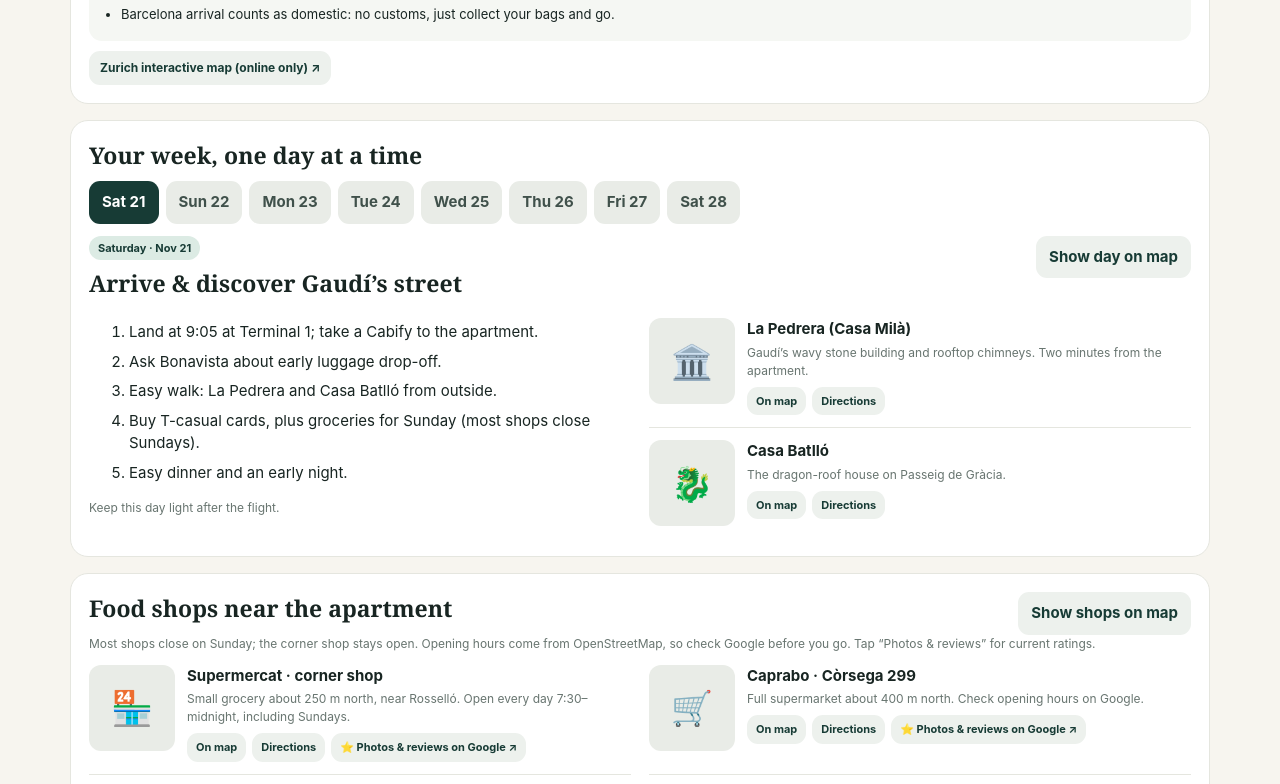
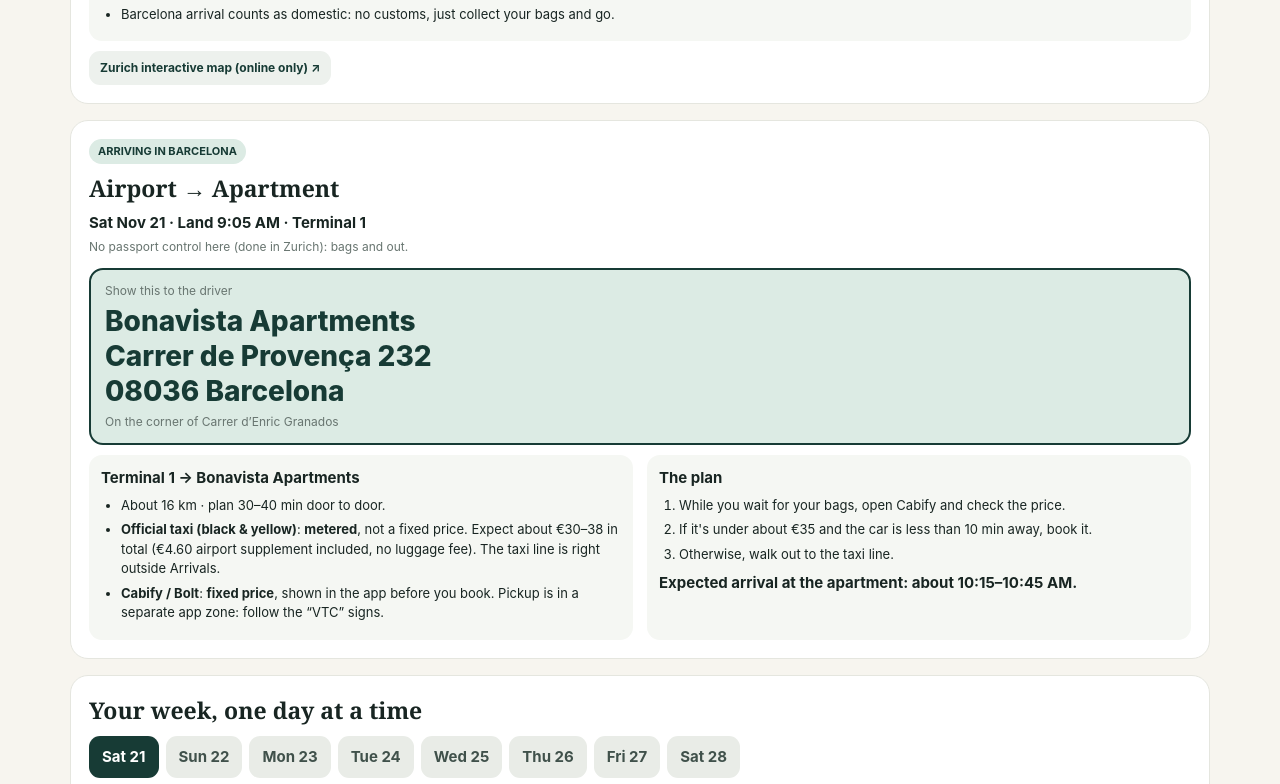
Before and after one commit to testtesr855-cpu/-barcelona-companion, a plain HTML site: page index.html in a window 1280 px wide. Shown: the part 2941-3725 px from the top of the page. Drawn offline with Linux system fonts and the light colour scheme; no server answers.

Commit message:
v3.0: Airport → Apartment card (English / Español)
Taxi vs Cabify/Bolt guidance, decision plan and the apartment address
in big text to show the driver.

Co-Authored-By: Claude Opus 5.5 <noreply@anthropic.com>

```diff
--- a/index.html
+++ b/index.html
@@ -744,6 +744,11 @@ body.gopen .topgrid,body.gopen .columns,body.gopen .daygrid{grid-template-column
 .zsteps,.ztips{margin:6px 0 0;padding-left:20px;font-size:13px}.zsteps li,.ztips li{margin:5px 0}
 /* English / Español: every text comes as a lang="en" + lang="es" pair; only the chosen one shows */
 html[data-lang="en"] [lang="es"],html[data-lang="es"] [lang="en"]{display:none}
+/* Airport → Apartment card: the address in big text, to show the driver */
+.addrbox{background:var(--mint);border:2px solid var(--green);border-radius:14px;padding:12px 14px;margin:12px 0 0}
+.addrbig{font-size:clamp(18px,5.6vw,28px);white-space:nowrap;font-weight:800;line-height:1.25;color:var(--green);margin:4px 0}
+.zgrid2{display:grid;grid-template-columns:1fr 1fr;gap:0 14px}
+@media(max-width:800px){.zgrid2{grid-template-columns:1fr}}
 .langbar{display:flex;gap:4px;justify-content:flex-end;margin-bottom:10px}
 .langbar button{padding:6px 12px;font-size:13px;background:rgba(255,255,255,.18);color:inherit;border:1px solid rgba(255,255,255,.35)}
 .langbar button.active{background:#fff;color:var(--green)}
@@ -849,6 +854,37 @@ html[data-lang="en"] [lang="es"],html[data-lang="es"] [lang="en"]{display:none}
   </div>
  </section>
 
+ <section class="panel" id="arrival" style="margin-top:16px">
+  <div class="pill"><span lang="en">ARRIVING IN BARCELONA</span><span lang="es">LLEGADA A BARCELONA</span></div>
+  <h2 style="margin-top:8px"><span lang="en">Airport → Apartment</span><span lang="es">Aeropuerto → Apartamento</span></h2>
+  <p style="margin:0 0 4px"><b><span lang="en">Sat Nov 21 · Land 9:05 AM · Terminal 1</span><span lang="es">Sáb 21 nov · Aterrizaje 9:05 h · Terminal 1</span></b></p>
+  <p class="small" style="margin:0"><span lang="en">No passport control here (done in Zurich): bags and out.</span><span lang="es">Aquí no hay control de pasaportes (ya lo hiciste en Zúrich): recoges las maletas y sales.</span></p>
+  <div class="addrbox">
+   <div class="small"><span lang="en">Show this to the driver</span><span lang="es">Enséñale esto al conductor</span></div>
+   <div class="addrbig">Bonavista Apartments<br>Carrer de Provença 232<br>08036 Barcelona</div>
+   <div class="small"><span lang="en">On the corner of Carrer d’Enric Granados</span><span lang="es">En la esquina con Carrer d’Enric Granados</span></div>
+  </div>
+  <div class="zgrid2">
+   <div class="routebox">
+    <b><span lang="en">Terminal 1 → Bonavista Apartments</span><span lang="es">Terminal 1 → Bonavista Apartments</span></b>
+    <ul class="ztips">
+     <li><span lang="en">About 16 km · plan 30–40 min door to door.</span><span lang="es">Unos 16 km · calcula 30–40 min puerta a puerta.</span></li>
+     <li><span lang="en"><b>Official taxi (black &amp; yellow)</b>: <b>metered</b>, not a fixed price. Expect about €30–38 in total (€4.60 airport supplement included, no luggage fee). The taxi line is right outside Arrivals.</span><span lang="es"><b>Taxi oficial (negro y amarillo)</b>: <b>con taxímetro</b>, no es precio fijo. Cuenta con unos 30–38 € en total (incluye el suplemento de aeropuerto de 4,60 €, sin cargo por maletas). La fila de taxis está justo a la salida de Llegadas.</span></li>
+     <li><span lang="en"><b>Cabify / Bolt</b>: <b>fixed price</b>, shown in the app before you book. Pickup is in a separate app zone: follow the “VTC” signs.</span><span lang="es"><b>Cabify / Bolt</b>: <b>precio fijo</b>, que ves en la app antes de reservar. La recogida es en una zona aparte para apps: sigue los letreros “VTC”.</span></li>
+    </ul>
+   </div>
+   <div class="routebox">
+    <b><span lang="en">The plan</span><span lang="es">El plan</span></b>
+    <ol class="zsteps">
+     <li><span lang="en">While you wait for your bags, open Cabify and check the price.</span><span lang="es">Mientras esperas las maletas, abre Cabify y mira el precio.</span></li>
+     <li><span lang="en">If it's under about €35 and the car is less than 10 min away, book it.</span><span lang="es">Si cuesta menos de unos 35 € y el coche está a menos de 10 min, resérvalo.</span></li>
+     <li><span lang="en">Otherwise, walk out to the taxi line.</span><span lang="es">Si no, sal a la fila de taxis.</span></li>
+    </ol>
+    <p style="margin:8px 0 0"><b><span lang="en">Expected arrival at the apartment: about 10:15–10:45 AM.</span><span lang="es">Llegada prevista al apartamento: hacia las 10:15–10:45 h.</span></b></p>
+   </div>
+  </div>
+ </section>
+
  <section class="panel" style="margin-top:16px">
   <h2><span lang="en">Your week, one day at a time</span><span lang="es">Tu semana, día a día</span></h2>
   <div id="dayTabs"></div>
@@ -907,7 +943,7 @@ html[data-lang="en"] [lang="es"],html[data-lang="es"] [lang="en"]{display:none}
  <div id="photoStage"><img id="photoImg" alt=""></div>
  <div id="photoCap"><b id="photoName"></b><br><span class="small"><span lang="en">Pinch or double-tap to zoom</span><span lang="es">Pellizca o toca dos veces para ampliar</span><span id="photoCredit"> · <span lang="en">Photo</span><span lang="es">Foto</span>: Wikipedia / Wikimedia Commons</span></span></div>
 </div>
-<footer>Barcelona Local Companion · <span lang="en">Personal trip guide for Pete, his son and Esmeralda · Version 2.9</span><span lang="es">Guía de viaje personal para Pete, su hijo y Esmeralda · Versión 2.9</span><br><span lang="en">Map data © OpenStreetMap contributors · Photos from Wikipedia / Wikimedia Commons · Routing by external services.</span><span lang="es">Datos del mapa © colaboradores de OpenStreetMap · Fotos de Wikipedia / Wikimedia Commons · Rutas de servicios externos.</span></footer>
+<footer>Barcelona Local Companion · <span lang="en">Personal trip guide for Pete, his son and Esmeralda · Version 3.0</span><span lang="es">Guía de viaje personal para Pete, su hijo y Esmeralda · Versión 3.0</span><br><span lang="en">Map data © OpenStreetMap contributors · Photos from Wikipedia / Wikimedia Commons · Routing by external services.</span><span lang="es">Datos del mapa © colaboradores de OpenStreetMap · Fotos de Wikipedia / Wikimedia Commons · Rutas de servicios externos.</span></footer>
 <script>/* Leaflet 1.9.4 (built in, BSD-2) */
 /* @preserve
  * Leaflet 1.9.4, a JS library for interactive maps. https://leafletjs.com
--- a/sw.js
+++ b/sw.js
@@ -1,6 +1,6 @@
 // Offline support: keeps the page (with its built-in Zurich maps) on the phone.
 // Network first (so updates show up when online), saved copy when offline.
-const CACHE='bcn-companion-v2.9';
+const CACHE='bcn-companion-v3.0';
 const FILES=['./','index.html'];
 self.addEventListener('install',e=>{e.waitUntil(caches.open(CACHE).then(c=>c.addAll(FILES)).then(()=>self.skipWaiting()));});
 self.addEventListener('activate',e=>{e.waitUntil(caches.keys().then(ks=>Promise.all(ks.filter(k=>k!==CACHE).map(k=>caches.delete(k)))).then(()=>self.clients.claim()));});
```
